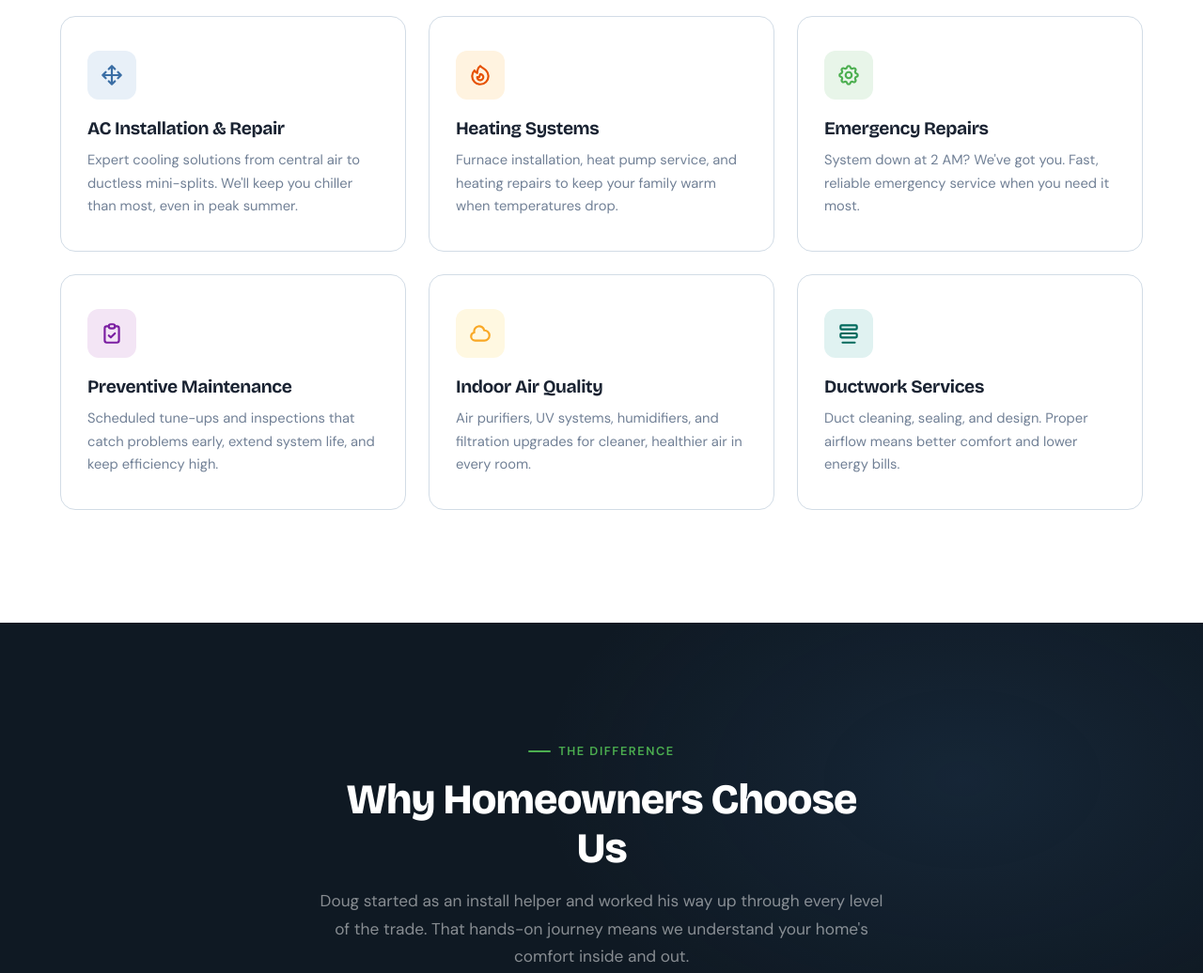
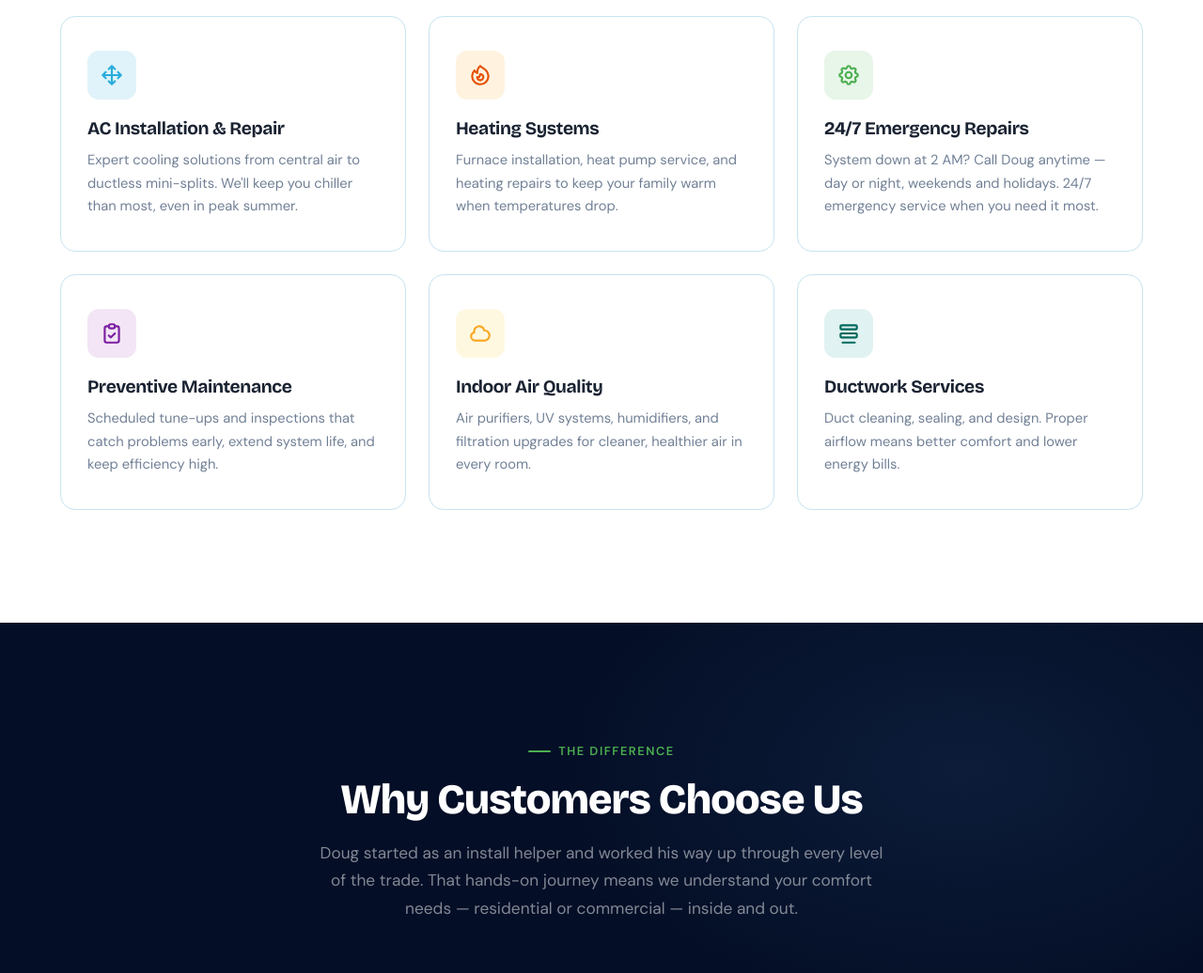
Before and after one commit to jnightengale/ChillerThanMost, a plain HTML site: page index.html in a window 1280 px wide. Shown: the part 1200-2236 px from the top of the page at 94% size. Drawn offline with nearby package versions, Linux system fonts and the light colour scheme.

Commit message:
Update color palette to match logo, add 24/7 emergency messaging
- Swap blue palette from generic steel to logo's ice-blue tones
- Add 24/7 emergency call availability to service card and CTA section
- Update "Why Homeowners" → "Why Customers" for residential + commercial

Co-Authored-By: Claude Opus 4.6 <noreply@anthropic.com>

```diff
--- a/index.html
+++ b/index.html
@@ -13,13 +13,13 @@
        ═══════════════════════════════════════════════ */
 
     :root {
-      --steel: #3A6EA5;
-      --steel-deep: #2C5580;
-      --steel-light: #5A8EC5;
-      --navy: #0F1923;
-      --navy-mid: #1A2B3D;
-      --ice: #E8F0F8;
-      --frost: #F4F7FA;
+      --steel: #2AADDB;
+      --steel-deep: #1E8CB5;
+      --steel-light: #52EEFE;
+      --navy: #040E26;
+      --navy-mid: #0C1A33;
+      --ice: #E0F3FA;
+      --frost: #F2FAFE;
       --white: #FFFFFF;
       --green: #4CAF50;
       --green-hover: #43A047;
@@ -27,7 +27,7 @@
       --text: #1A2332;
       --text-mid: #4A5568;
       --text-light: #718096;
-      --border: #D2DCE6;
+      --border: #C6E4F0;
       --radius: 10px;
       --radius-lg: 16px;
       --shadow-sm: 0 1px 3px rgba(15, 25, 35, 0.06), 0 1px 2px rgba(15, 25, 35, 0.04);
@@ -1319,8 +1319,8 @@
               <path stroke-linecap="round" stroke-linejoin="round" d="M15 12a3 3 0 11-6 0 3 3 0 016 0z"/>
             </svg>
           </div>
-          <h3>Emergency Repairs</h3>
-          <p>System down at 2 AM? We've got you. Fast, reliable emergency service when you need it most.</p>
+          <h3>24/7 Emergency Repairs</h3>
+          <p>System down at 2 AM? Call Doug anytime &mdash; day or night, weekends and holidays. 24/7 emergency service when you need it most.</p>
         </div>
 
         <div class="service-card reveal">
@@ -1361,8 +1361,8 @@
     <div class="container">
       <div class="section-header reveal">
         <div class="section-label">The Difference</div>
-        <h2>Why Homeowners Choose Us</h2>
-        <p>Doug started as an install helper and worked his way up through every level of the trade. That hands-on journey means we understand your home's comfort inside and out.</p>
+        <h2>Why Customers Choose Us</h2>
+        <p>Doug started as an install helper and worked his way up through every level of the trade. That hands-on journey means we understand your comfort needs &mdash; residential or commercial &mdash; inside and out.</p>
       </div>
 
       <div class="features-grid">
@@ -1450,7 +1450,7 @@
     <div class="container">
       <div class="cta-card reveal">
         <h2>Ready to Get Comfortable?</h2>
-        <p>Whether it's a repair, installation, or just a question &mdash; we're here. Free estimates on all new installations.</p>
+        <p>Whether it's a repair, installation, or just a question &mdash; we're here. <strong>Available 24/7 for emergency calls.</strong> Free estimates on all new installations.</p>
         <div class="cta-actions">
           <a href="tel:+17578499074" class="btn btn-primary btn-large">
             <svg fill="none" stroke="currentColor" stroke-width="2" viewBox="0 0 24 24">
```
Also changed, not shown: .claude/launch.json (added), 1 other file.
